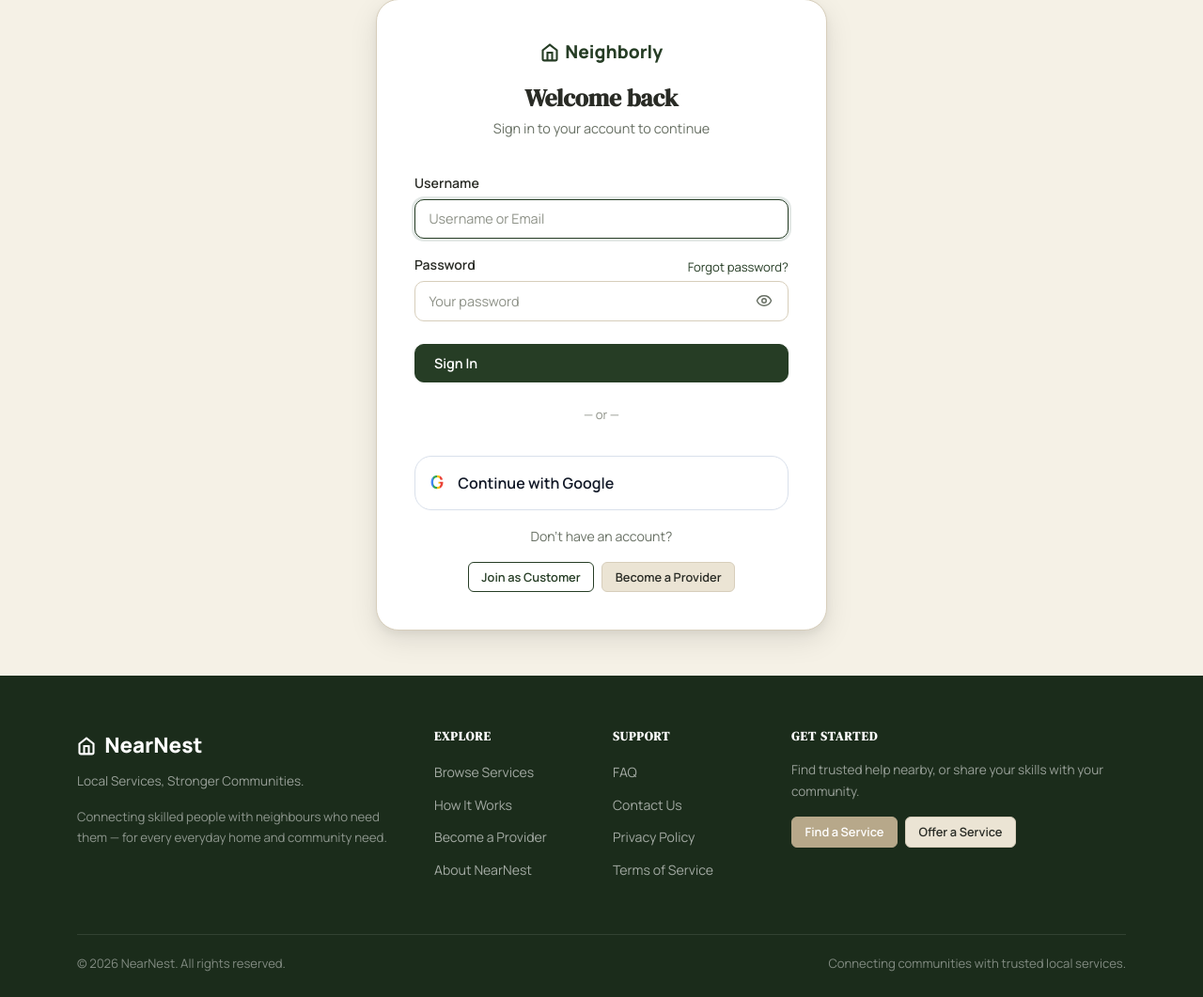
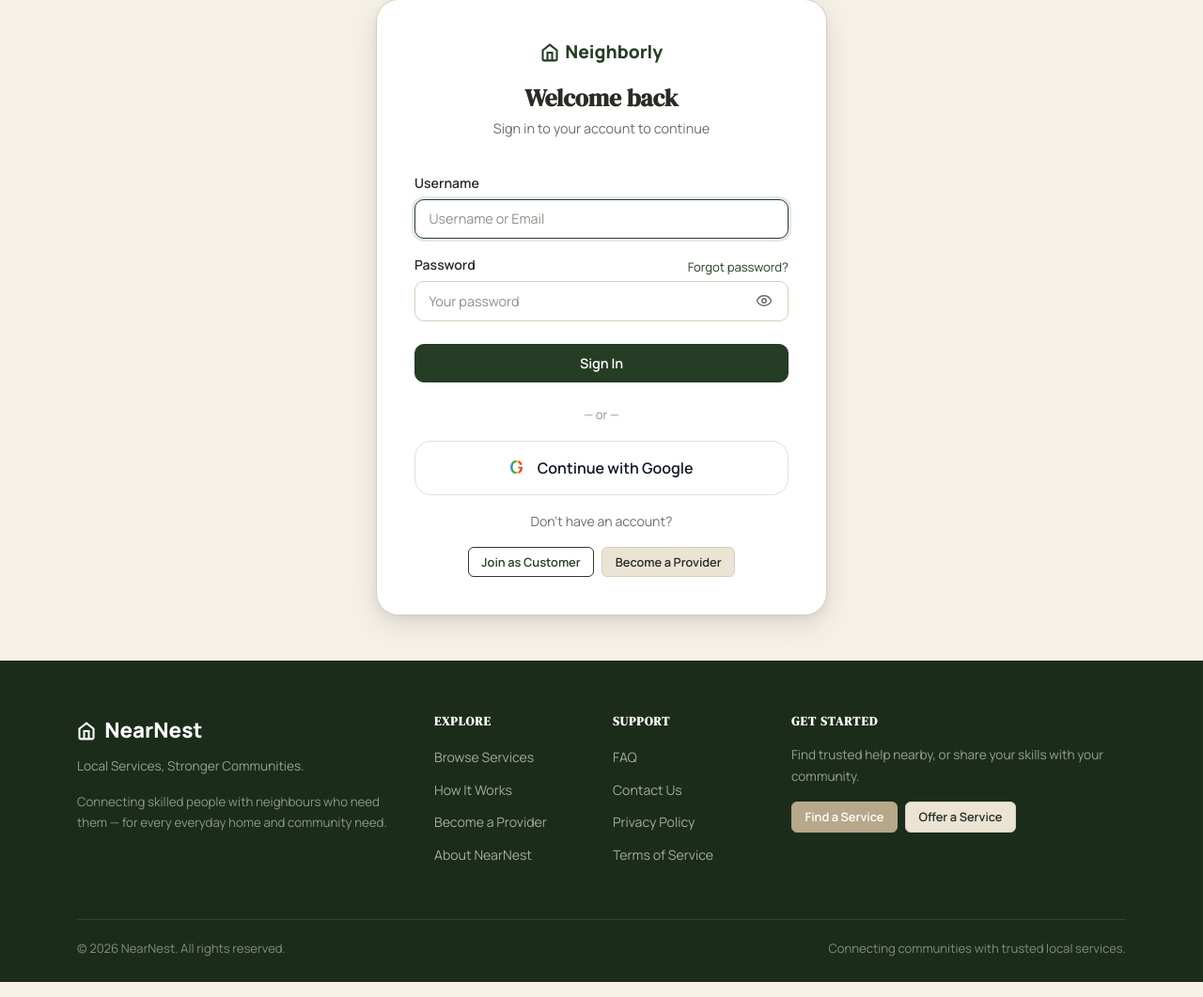
Before and after one commit to rohansheikwal/NearNest, a Django app: page /accounts/login/?next=/accounts/profile/change-password/ in a window 1280 px wide. Shown: the part 49-1110 px from the top of the page at 94% size. Run offline with Django 5.2, Linux system fonts and the light colour scheme; some libraries are stand-ins or nearby versions.

Commit message:
Center align button text across all auth forms, ensure 100% password input width, and hide native duplicate eye icon

```diff
--- a/static/css/neighborly.css
+++ b/static/css/neighborly.css
@@ -211,7 +211,17 @@ img { max-width: 100%; height: auto; display: block; }
   cursor: pointer;
   display: inline-flex;
   align-items: center;
+  justify-content: center;
+  text-align: center;
   gap: 0.4rem;
+}
+
+.btn.w-100 {
+  display: flex !important;
+  align-items: center !important;
+  justify-content: center !important;
+  text-align: center !important;
+  width: 100% !important;
 }
 
 .btn-primary {
@@ -244,8 +254,28 @@ fieldset:disabled .btn-primary {
 }
 
 /* Hide Microsoft Edge / Chromium native password reveal button to prevent duplicate eye icons */
-input[type="password"]::-ms-reveal,
-input[type="password"]::-ms-clear {
+::-ms-reveal {
+  display: none !important;
+  width: 0 !important;
+  height: 0 !important;
+  margin: 0 !important;
+  padding: 0 !important;
+  pointer-events: none !important;
+}
+::-ms-clear {
+  display: none !important;
+  width: 0 !important;
+  height: 0 !important;
+  margin: 0 !important;
+  padding: 0 !important;
+  pointer-events: none !important;
+}
+input::-ms-reveal {
+  display: none !important;
+  width: 0 !important;
+  height: 0 !important;
+}
+input::-ms-clear {
   display: none !important;
   width: 0 !important;
   height: 0 !important;
--- a/templates/accounts/login.html
+++ b/templates/accounts/login.html
@@ -49,16 +49,16 @@
           {% endif %}
         </div>
 
-        <button type="submit" class="btn btn-primary w-100">
+        <button type="submit" class="btn btn-primary w-100 d-flex align-items-center justify-content-center text-center">
           Sign In
         </button>
       </form>
 
       <div class="auth-divider mt-4">— or —</div>
-      <a href="{% provider_login_url 'google' %}" class="btn w-100 mt-3"
+      <a href="{% provider_login_url 'google' %}" class="btn w-100 mt-3 d-flex align-items-center justify-content-center text-center"
          style="background:#fff;border:1px solid #d9e0eb;border-radius:18px;color:#111827;padding:0.85rem 1rem;font-size:1rem;">
         <span style="font-size:1.2rem;font-weight:700;margin-right:0.55rem;background:linear-gradient(90deg,#4285f4 25%,#34a853 25% 50%,#fbbc05 50% 75%,#ea4335 75%);-webkit-background-clip:text;background-clip:text;color:transparent;">G</span>
-        Continue with Google
+        <span>Continue with Google</span>
       </a>
 
       <div class="text-center mt-3">
--- a/templates/accounts/password_reset.html
+++ b/templates/accounts/password_reset.html
@@ -52,7 +52,7 @@
           </div>
         </div>
 
-        <button type="submit" id="submitBtn" class="btn btn-primary w-100 mt-2 py-2" style="font-weight:600;font-size:0.95rem;">
+        <button type="submit" id="submitBtn" class="btn btn-primary w-100 mt-2 py-2 d-flex align-items-center justify-content-center text-center" style="font-weight:600;font-size:0.95rem;">
           Send Verification Code (OTP)
         </button>
       </form>
--- a/templates/accounts/password_reset_verify_otp.html
+++ b/templates/accounts/password_reset_verify_otp.html
@@ -80,7 +80,7 @@
           </div>
         </div>
 
-        <button type="submit" id="verifyBtn" class="btn btn-primary w-100 mt-3 py-2" style="font-weight:600;font-size:0.95rem;">
+        <button type="submit" id="verifyBtn" class="btn btn-primary w-100 mt-3 py-2 d-flex align-items-center justify-content-center text-center" style="font-weight:600;font-size:0.95rem;">
           Verify &amp; Continue
         </button>
       </form>
--- a/templates/accounts/register_customer.html
+++ b/templates/accounts/register_customer.html
@@ -77,7 +77,7 @@
           </div>
         </div>
 
-        <button type="submit" class="btn btn-primary w-100 mt-4">Create Account</button>
+        <button type="submit" class="btn btn-primary w-100 mt-4 d-flex align-items-center justify-content-center text-center">Create Account</button>
 
         <p class="text-center mt-3" style="font-size:0.82rem;color:var(--color-text-light);">
           By creating an account, you agree to our
@@ -87,10 +87,10 @@
       </form>
 
       <div class="auth-divider mt-4">— or —</div>
-      <a href="{% provider_login_url 'google' %}" class="btn w-100 mt-3"
+      <a href="{% provider_login_url 'google' %}" class="btn w-100 mt-3 d-flex align-items-center justify-content-center text-center"
          style="background:#fff;border:1px solid #d9e0eb;border-radius:18px;color:#111827;padding:0.85rem 1rem;font-size:1rem;">
         <span style="font-size:1.2rem;font-weight:700;margin-right:0.55rem;background:linear-gradient(90deg,#4285f4 25%,#34a853 25% 50%,#fbbc05 50% 75%,#ea4335 75%);-webkit-background-clip:text;background-clip:text;color:transparent;">G</span>
-        Continue with Google
+        <span>Continue with Google</span>
       </a>
 
       <div class="text-center mt-3 pt-3" style="border-top:1px solid var(--color-border);">
--- a/templates/accounts/register_provider.html
+++ b/templates/accounts/register_provider.html
@@ -87,7 +87,7 @@
           </div>
         </div>
 
-        <button type="submit" class="btn btn-primary w-100 mt-4">Create Provider Account</button>
+        <button type="submit" class="btn btn-primary w-100 mt-4 d-flex align-items-center justify-content-center text-center">Create Provider Account</button>
 
         <p class="text-center mt-3" style="font-size:0.82rem;color:var(--color-text-light);">
           By creating an account, you agree to our
@@ -97,10 +97,10 @@
       </form>
 
       <div class="auth-divider mt-4">— or —</div>
-      <a href="{% provider_login_url 'google' %}" class="btn w-100 mt-3"
+      <a href="{% provider_login_url 'google' %}" class="btn w-100 mt-3 d-flex align-items-center justify-content-center text-center"
          style="background:#fff;border:1px solid #d9e0eb;border-radius:18px;color:#111827;padding:0.85rem 1rem;font-size:1rem;">
         <span style="font-size:1.2rem;font-weight:700;margin-right:0.55rem;background:linear-gradient(90deg,#4285f4 25%,#34a853 25% 50%,#fbbc05 50% 75%,#ea4335 75%);-webkit-background-clip:text;background-clip:text;color:transparent;">G</span>
-        Continue with Google
+        <span>Continue with Google</span>
       </a>
       <p class="text-center mt-2 mb-0" style="font-size:0.82rem;color:var(--color-text-muted);">
         Google sign-in creates a customer account. Use this form to create a provider account.
--- a/templates/base.html
+++ b/templates/base.html
@@ -15,7 +15,7 @@
   <link rel="stylesheet" href="https://cdn.jsdelivr.net/npm/bootstrap@5.3.2/dist/css/bootstrap.min.css">
 
   <!-- Neighborly CSS -->
-  <link rel="stylesheet" href="{% static 'css/neighborly.css' %}?v=10">
+  <link rel="stylesheet" href="{% static 'css/neighborly.css' %}?v=11">
 
   <!-- Lucide Icons -->
   <script src="https://unpkg.com/lucide@latest/dist/umd/lucide.min.js"></script>
```
Also changed, not shown: other parts of static/css/neighborly.css (+26 -21 lines), templates/accounts/password_reset_confirm.html (+44 -1 lines), templates/socialaccount/login.html (+4 -4 lines).
